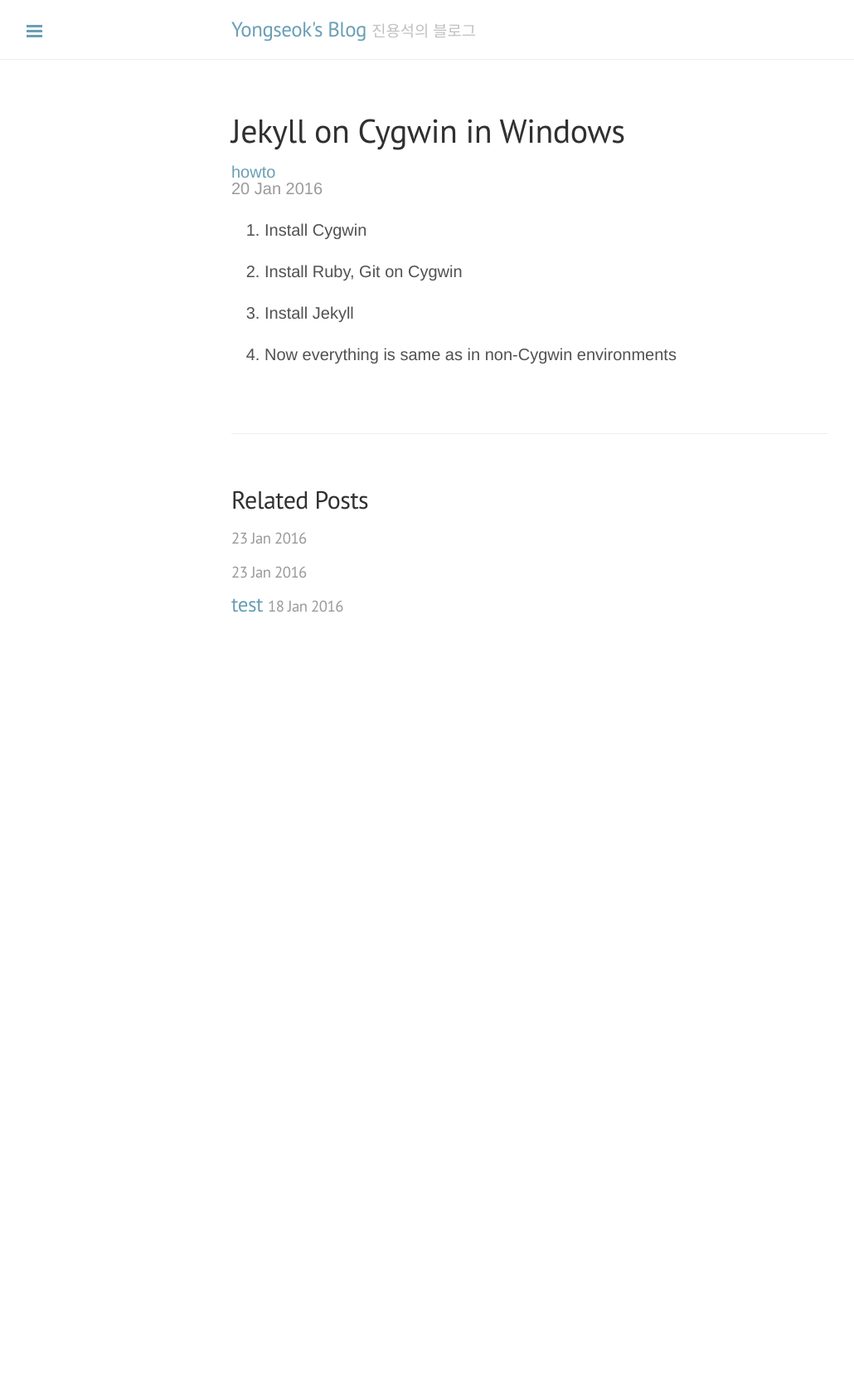
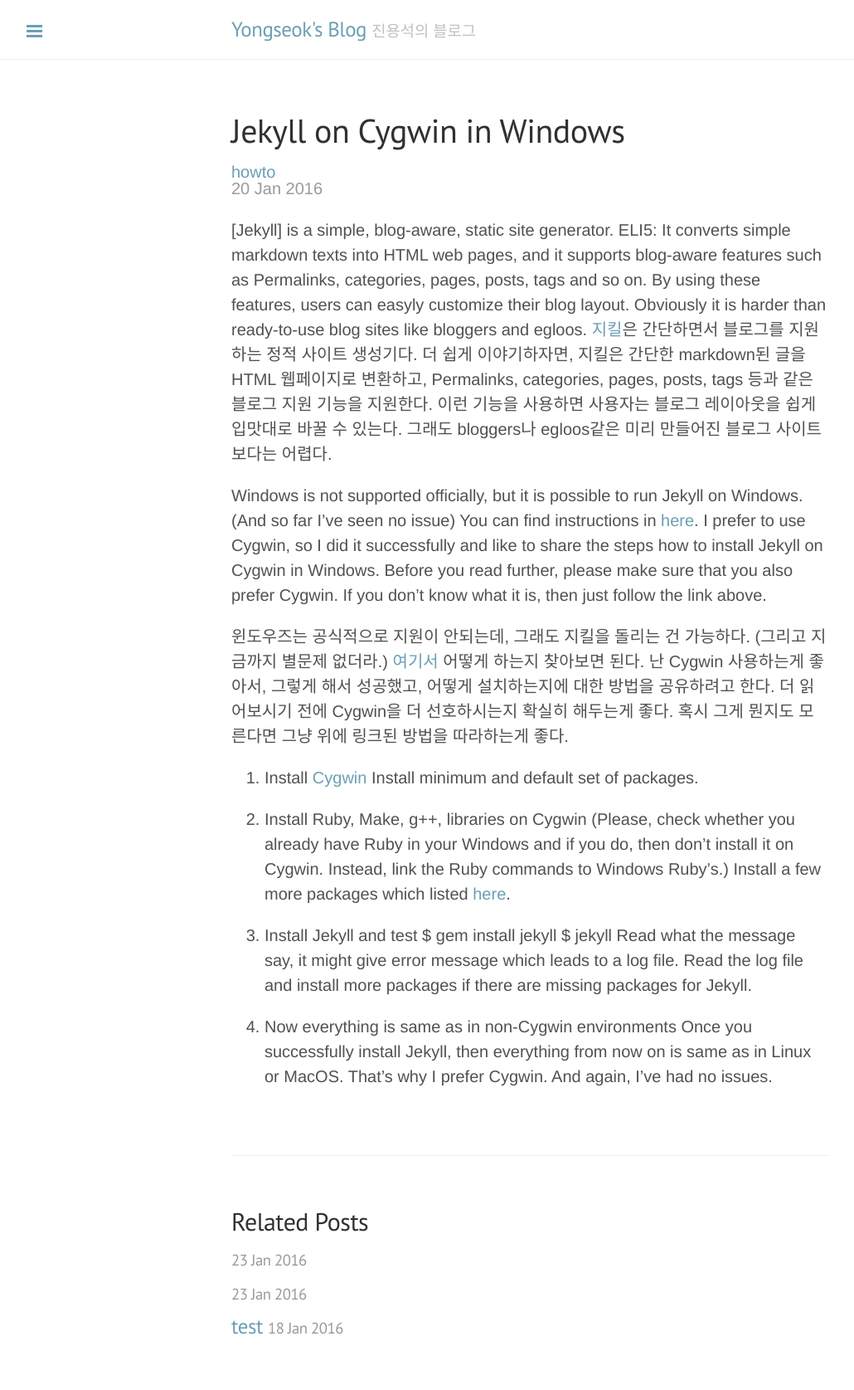
Before and after one commit to ysjin/old-blog, a Jekyll site: the page built from _posts/2016-01-20-jekyll-on-cygwin-windows.md, in a window 1280 px wide. Shown: the whole page at 83% size, without its empty margins (1-1031 px from the left). Built offline with Jekyll 4.4.1, drawn with Linux system fonts in a browser that asks for light colours; Markdown is read by kramdown in place of the engine named in the settings; comment, search, counter and statistics services are not loaded; before the commit the page ends 900 px from its top, so only the background shows below that.

Commit message:
Update 2016-01-20-jekyll-on-cygwin-windows.md

```diff
--- a/_posts/2016-01-20-jekyll-on-cygwin-windows.md
+++ b/_posts/2016-01-20-jekyll-on-cygwin-windows.md
@@ -6,10 +6,34 @@ published: true
 comments: true
 ---
 
-1. Install Cygwin
+[Jekyll] is a simple, blog-aware, static site generator.
+ELI5: It converts simple markdown texts into HTML web pages, and it supports blog-aware features such as Permalinks, categories, pages, posts, tags and so on. By using these features, users can easyly customize their blog layout. Obviously it is harder than ready-to-use blog sites like bloggers and egloos.
+[지킬](https://jekyllrb.com/)은 간단하면서 블로그를 지원하는 정적 사이트 생성기다.
+더 쉽게 이야기하자면, 지킬은 간단한 markdown된 글을 HTML 웹페이지로 변환하고, Permalinks, categories, pages, posts, tags 등과 같은 블로그 지원 기능을 지원한다. 이런 기능을 사용하면 사용자는 블로그 레이아웃을 쉽게 입맛대로 바꿀 수 있는다. 그래도 bloggers나 egloos같은 미리 만들어진 블로그 사이트보다는 어렵다.
 
-2. Install Ruby, Git on Cygwin
+Windows is not supported officially, but it is possible to run Jekyll on Windows. (And so far I've seen no issue)
+You can find instructions in [here](http://jekyll-windows.juthilo.com/).
+I prefer to use Cygwin, so I did it successfully and like to share the steps how to install Jekyll on Cygwin in Windows.
+Before you read further, please make sure that you also prefer Cygwin. If you don't know what it is, then just follow the link above.
 
-3. Install Jekyll
+윈도우즈는 공식적으로 지원이 안되는데, 그래도 지킬을 돌리는 건 가능하다. (그리고 지금까지 별문제 없더라.)
+[여기서](http://jekyll-windows.juthilo.com/) 어떻게 하는지 찾아보면 된다.
+난 Cygwin 사용하는게 좋아서, 그렇게 해서 성공했고, 어떻게 설치하는지에 대한 방법을 공유하려고 한다.
+더 읽어보시기 전에 Cygwin을 더 선호하시는지 확실히 해두는게 좋다. 혹시 그게 뭔지도 모른다면 그냥 위에 링크된 방법을 따라하는게 좋다.
+
+1. Install [Cygwin](http://cygwin.org/)
+Install minimum and default set of packages.
+
+2. Install Ruby, Make, g++, libraries on Cygwin
+(Please, check whether you already have Ruby in your Windows and if you do, then don't install it on Cygwin.
+Instead, link the Ruby commands to Windows Ruby's.)
+Install a few more packages which listed [here](http://ryayon.github.io/cygwin/Install-Jekyll-on-Windows/).
+
+3. Install Jekyll and test
+$ gem install jekyll
+$ jekyll
+Read what the message say, it might give error message which leads to a log file. Read the log file and install more packages if there are missing packages for Jekyll.
 
 4. Now everything is same as in non-Cygwin environments
+Once you successfully install Jekyll, then everything from now on is same as in Linux or MacOS.
+That's why I prefer Cygwin. And again, I've had no issues.
```
